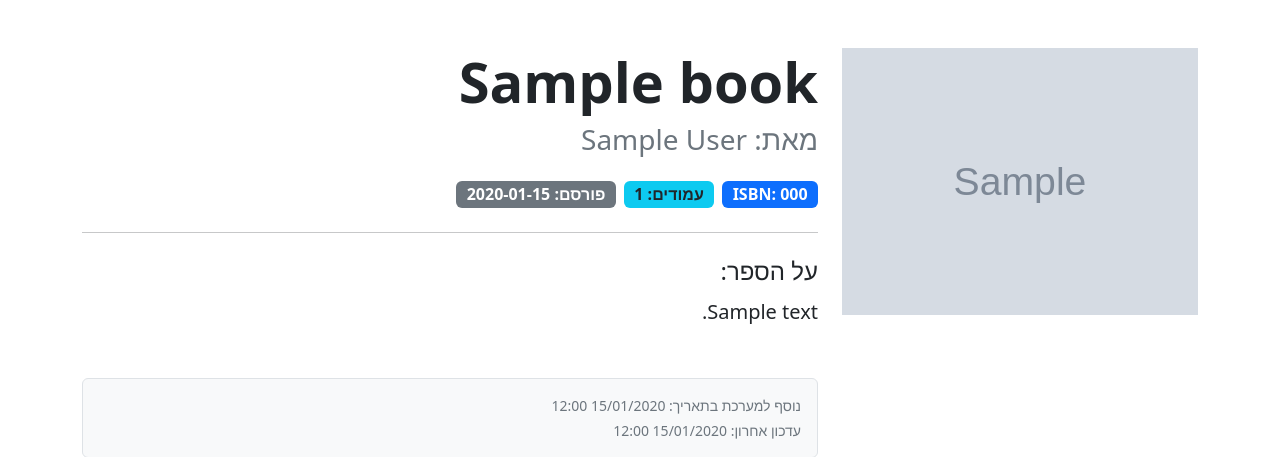
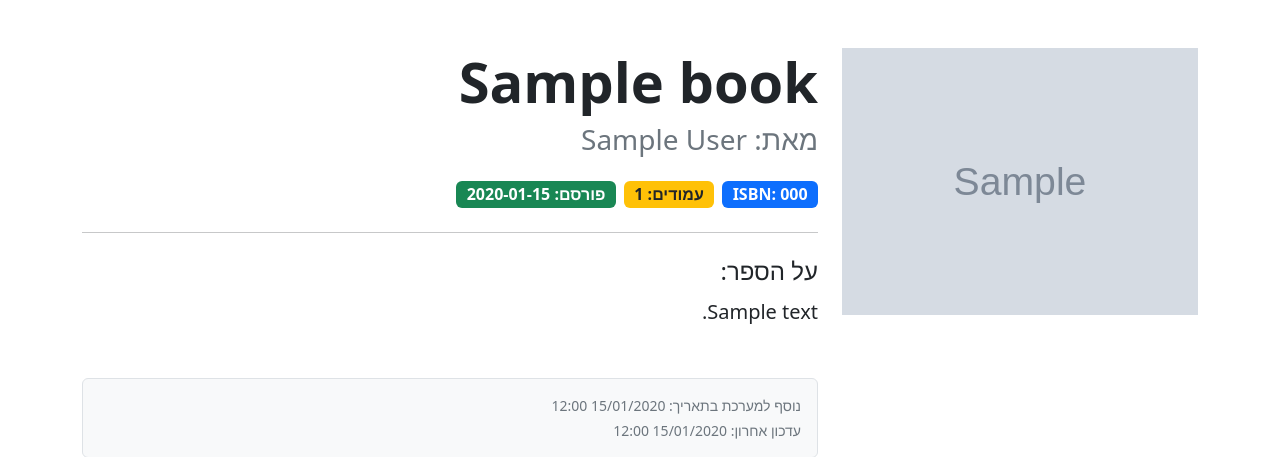
Before and after one commit to YoniPel/SmartLibraryManager, a Django app: template catalog/templates/catalog/book_page.html in a window 1280 px wide. Shown: the part 56-513 px from the top of the page. Run offline with Django 5.2, Linux system fonts and the light colour scheme; the template is opened without the code that fills it: values that come from a table or form of the project are taken from there, others are empty; tables that the repository leaves empty hold one stand-in row (values such as "Sample post"); grey boxes marked "Sample" are stand-in pictures; some libraries are stand-ins or nearby versions.

Commit message:
update the book page view to CBV

```diff
--- a/catalog/templates/catalog/book_page.html
+++ b/catalog/templates/catalog/book_page.html
@@ -18,8 +18,8 @@
 
             <div class="d-flex flex-wrap gap-2 mb-4">
                 <span class="badge bg-primary fs-6">ISBN: {{ book.isbn|default:"לא ידוע" }}</span>
-                <span class="badge bg-info text-dark fs-6">עמודים: {{ book.page_count|default:"0" }}</span>
-                <span class="badge bg-secondary fs-6">פורסם: {{ book.published_date|default:"תאריך לא ידוע" }}</span>
+                <span class="badge bg-warning text-dark fs-6">עמודים: {{ book.page_count }}</span>
+                <span class="badge bg-success fs-6">פורסם: {{ book.published_date|default:"לא ידוע" }}</span>
             </div>
 
             <hr>
--- a/catalog/templates/catalog/home.html
+++ b/catalog/templates/catalog/home.html
@@ -34,7 +34,7 @@
                     </div>
                     <!-- Product actions-->
                     <div class="card-footer p-4 pt-0 border-top-0 bg-transparent">
-                        <div class="text-center"><a class="btn btn-outline-dark mt-auto" href="{% url 'book_view' book.id book.title %}">פרטים</a></div>
+                        <div class="text-center"><a class="btn btn-outline-dark mt-auto" href="{% url 'book_view' book.id %}">פרטים</a></div>
                     </div>
                 </div>
             </div>
--- a/smart_library/urls.py
+++ b/smart_library/urls.py
@@ -16,11 +16,11 @@ Including another URLconf
 """
 from django.contrib import admin
 from django.urls import path
-from catalog.views import Home, AddBookView, book_page
+from catalog.views import Home, AddBookView, BookPage
 
 urlpatterns = [
     path("admin/", admin.site.urls),
     path('', Home.as_view(), name='home'),
     path('add_book/', AddBookView.as_view(), name='add_book'),
-    path('book_view/<int:pk>/<str:book_name>', book_page, name='book_view')
+    path('book_view/<int:pk>', BookPage.as_view(), name='book_view')
 ]
```
Also changed, not shown: catalog/views.py (+5 -7 lines).
